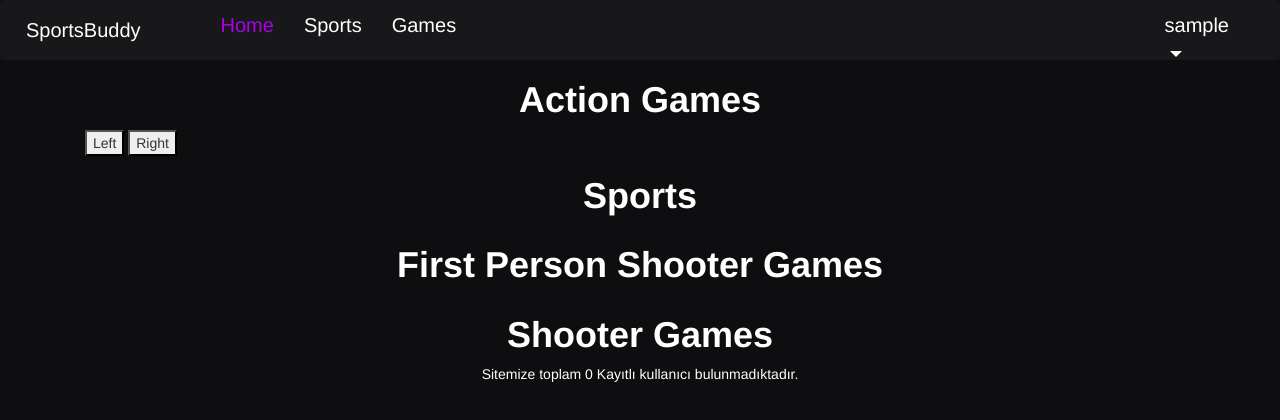
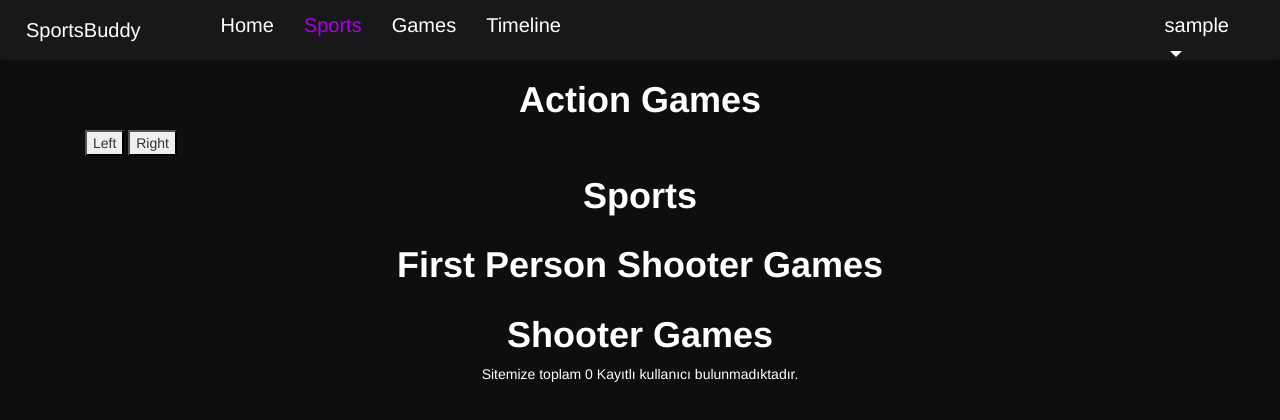
Before and after one commit to okannalkann/ITU_SportsBuddy, a Flask app: page / in a window 1280 px wide. Shown: the top 420 px of the page. Run offline with Flask 2, Linux system fonts and the light colour scheme; the visitor is signed in with stand-in values (Sample User, id 1); data that the repository does not hold is empty; parts of the project's set-up code (start-up, migrations or seed data) failed here and were passed over; some libraries are stand-ins or nearby versions.

Commit message:
profil page and timeline page updated.

```diff
--- /dev/null
+++ b/SqlTabloVerileri/shared_sport_photos.txt
@@ -0,0 +1,3 @@
+INSERT INTO `mydb`.`shared_sport_photos` (`shared_sport_photo_id`, `sport_description`, `users_user_id`, `sports_sport_id`) VALUES ('1', 'Çok güzel maçtı', '1', '1');
+INSERT INTO `mydb`.`shared_sport_photos` (`shared_sport_photo_id`, `sport_description`, `users_user_id`, `sports_sport_id`) VALUES ('2', 'Harika oyundu', '4', '2');
+INSERT INTO `mydb`.`shared_sport_photos` (`shared_sport_photo_id`, `sport_description`, `users_user_id`, `sports_sport_id`) VALUES ('3', 'Çok eğlenceliydi', '10', '3');
--- a/server.py
+++ b/server.py
@@ -16,6 +16,7 @@ from flask_mail import Mail, Message
 app = Flask(__name__)
 
 app.config["UPLOAD_FOLDER"] = r'.\static\images\users'
+app.config["UPLOAD_SHARE_PHOTO"] = r'.\static\images\timeline'
 app.config["ALLOWED_IMAGE_EXTENSIONS"] = ['JPG']
 
 
@@ -357,10 +358,8 @@ def game_index(game_id):
                     WHERE mydb.users.user_findingFriend = 1 and mydb.games.game_id = """
                 db.cursor.execute(query + str(game_id))
                 myresult = db.cursor.fetchall()
-                print("dasdasd", myresult)
                 myresult2=[]
                 for i in myresult: # converting int to string for void type error
-                    print("asdasda", i[5])
                     myresult2.append(str(i[5]))
 
 
@@ -550,6 +549,47 @@ def page_not_found(e):
     # note that we set the 404 status explicitly
     return render_template('error.html'), 404
 
+@app.route('/timeline', methods=['GET','POST'])
+def timeline():
+    try:
+        if 'user' in session:
+            username = session['user']
+            user_id=session['user_id']
+            if request.method=="GET":
+                query="""SELECT mydb.shared_sport_photos.shared_sport_photo_id, mydb.shared_sport_photos.sport_description, mydb.users.user_name, mydb.users.user_surname, mydb.users.user_id, mydb.sports.sport_name FROM mydb.shared_sport_photos
+                    LEFT JOIN mydb.users ON mydb.users.user_id = mydb.shared_sport_photos.users_user_id
+                    LEFT JOIN mydb.sports ON mydb.sports.sport_id = mydb.shared_sport_photos.sports_sport_id"""
+                db.cursor.execute(query)
+                Alltimeline = db.cursor.fetchall()
+
+                photoId=[]
+                for i in Alltimeline: # converting int to string for void type error
+                    photoId.append(str(i[4]))
+
+                SharedPhotoId=[]
+                for i in Alltimeline: # converting int to string for void type error
+                    SharedPhotoId.append(str(i[0]))
+            else:
+                if request.form.get("uphoto"):
+
+                    image = request.files["file"]
+
+                    description = request.form['description']
+
+                    query="INSERT INTO mydb.shared_sport_photos (sport_description, users_user_id, sports_sport_id) VALUES (%s,%s, %s)"
+                    val = (description,user_id,)
+                    if image.filename == "":
+                        print("No filename")
+                        return redirect(url_for("profile"))
+
+                    if allowed_image(image.filename):
+                        filename= str(user_id) +".jpg"
+                        image.save(os.path.join(app.config['UPLOAD_SHARE_PHOTO'], filename))
+
+            return render_template("timeline.html",data=Alltimeline,lenAll=len(Alltimeline),data2=photoId,data3=SharedPhotoId,username=username)
+    except:
+        print("Timeline Page Error")
+
 
 
 @app.route('/login', methods=['GET','POST'])
--- a/static/mycss.css
+++ b/static/mycss.css
@@ -245,6 +245,7 @@ nav ul { margin: 0; }
   height: 25rem;
   width: 100%;
   object-position: center center;
+  object-fit:cover;
 }
 
 .collapse .navbar-nav{
@@ -275,3 +276,8 @@ div div .longname{
   white-space: nowrap; /* don't break the line */
   text-overflow: ellipsis; /* give the beautiful '...' effect */
 }
+
+#deneme
+{
+  object-fit:contain;
+}
--- a/static/myjavascript.js
+++ b/static/myjavascript.js
@@ -36,67 +36,8 @@ function scrollleft3() {
   elmnt.scrollLeft-=194;
 }
 
-
-var header = document.getElementById("navbarNavDropdown");
-var btns = header.getElementsByClassName("nav-link");
-for (var i = 0; i < btns.length; i++) {
-  btns[i].addEventListener("click", function() {
-  var current = document.getElementsByClassName("active");
-  current[0].className = current[0].className.replace(" active", "");
-  this.className += " active";
-  });
-  console.log("degisti");
-}
-
-@import url('https://fonts.googleapis.com/css?family=Merriweather+Sans')
-main
-	height: 100vh
-	width: 100vw
-	background: #fff
-	display: flex
-	flex-direction: column
-	justify-content: center
-	align-items: center
-	font-family: 'Merriweather Sans', sans-serif
-	#errorText
-		font-size: 22px
-		margin: 14px 0
-	#errorLink
-		font-size: 20px
-		padding: 12px
-		border: 1px solid
-		color: #000
-		background-color: transparent
-		text-decoration: none
-		transition: all 0.5s ease-in-out
-		&:hover, &:active
-			color: #fff
-			background: #000
-	#g6219
-		transform-origin: 85px 4px
-		animation: an1 12s .5s infinite ease-out
-@keyframes an1
-	0%
-		transform: rotate(0)
-	5%
-		transform: rotate(3deg)
-	15%
-		transform: rotate(-2.5deg)
-	25%
-		transform: rotate(2deg)
-	35%
-		transform: rotate(-1.5deg)
-	45%
-		transform: rotate(1deg)
-	55%
-		transform: rotate(-1.5deg)
-	65%
-		transform: rotate(2deg)
-	75%
-		transform: rotate(-2deg)
-	85%
-		transform: rotate(2.5deg)
-	95%
-		transform: rotate(-3deg)
-	100%
-		transform: rotate(0)
+$(document).ready(function() {
+    $(document).on('click', '.nav-item a', function (e) {
+        $(this).parent().addClass('active').siblings().removeClass('active');
+    });
+});
--- a/templates/games.html
+++ b/templates/games.html
@@ -2,6 +2,7 @@
 {% block title%} Games {% endblock %}
 {% block username %}  <p>{{username}}</p> {% endblock %}
 {% block content%}
+
     <h1 style="color:white;"><b> Games</b> </h1>
 
 
--- a/templates/home.html
+++ b/templates/home.html
@@ -2,11 +2,7 @@
 {% block title%} Home {% endblock %}
 {% block username %}  <p>{{username}}</p> {% endblock %}
 {% block content%}
-{% block head%}
-    <script src="{{url_for('static', filename = 'myjavascript.js')}}"></script>
-    <script src="https://cdnjs.cloudflare.com/ajax/libs/jquery/3.3.1/jquery.min.js"></script>
-</script>
-{% endblock%}
+
 
 
     <h1 style="color:white;"><b> Action Games</b> </h1>
--- a/templates/layout.html
+++ b/templates/layout.html
@@ -4,6 +4,7 @@
     <meta charset="utf-8"/>
     <title>SportsBuddy  - {% block title %} {% endblock %}</title>
     <link rel="stylesheet" type="text/css"  href="{{url_for('static', filename = 'mycss.css')}}">
+    <script src="{{url_for('static', filename = 'myjavascript.js')}}"></script>
     <script src="https://cdnjs.cloudflare.com/ajax/libs/jquery/3.3.1/jquery.min.js"></script>
     <link rel="stylesheet" href="https://cdn.jsdelivr.net/npm/bootstrap@4.5.3/dist/css/bootstrap.min.css" integrity="sha384-TX8t27EcRE3e/ihU7zmQxVncDAy5uIKz4rEkgIXeMed4M0jlfIDPvg6uqKI2xXr2" crossorigin="anonymous">
     <meta name="viewport" content="width=device-width, initial-scale=1">
@@ -23,13 +24,16 @@
       <div class="collapse navbar-collapse" id="navbarNavDropdown" >
         <ul class="navbar-nav">
           <li class="nav-item " style="padding-right:20px; ">
-            <a class="nav-link active" href="/"  style="margin-top:20px;  font-size:20px; color:white;">Home <span class="sr-only">(current)</span></a>
+            <a class="nav-link " href="/"  style="margin-top:20px;  font-size:20px; color:white;">Home <span class="sr-only">(current)</span></a>
           </li>
           <li class="nav-item" style="padding-right:20px; ">
-            <a class="nav-link" href="/sports"  style="margin-top:20px;  font-size:20px; color:white;">Sports</a>
+            <a class="nav-link active" href="/sports"  style="margin-top:20px;  font-size:20px; color:white;">Sports</a>
           </li>
           <li class="nav-item" style="padding-right:20px; ">
             <a class="nav-link" href="/games" style="margin-top:20px; font-size:20px; color:white;">Games</a>
+          </li>
+          <li class="nav-item" style="padding-right:20px; ">
+            <a class="nav-link" href="/timeline" style="margin-top:20px; font-size:20px; color:white;">Timeline</a>
           </li>
           {% if username %}
             <li class="nav-item dropdown ml-auto" style="font-size:20px; padding-right:20px; ">
--- a/templates/sports.html
+++ b/templates/sports.html
@@ -1,7 +1,10 @@
 {% extends "layout.html" %}
 {% block title%} Sports {% endblock %}
 {% block username %}  <p>{{username}}</p> {% endblock %}
+
 {% block content%}
+
+
     <h1 style="color:white;"><b> Sports</b> </h1>
 
     <div class="container">
```
Also changed, not shown: templates/profile.html (+4 -3 lines), templates/timeline.html (added, +69 -0 lines), static/images/timeline/1.jpg (added), static/images/timeline/2.jpg (added), static/images/timeline/3.jpg (added), static/images/users/14.jpg (added).
